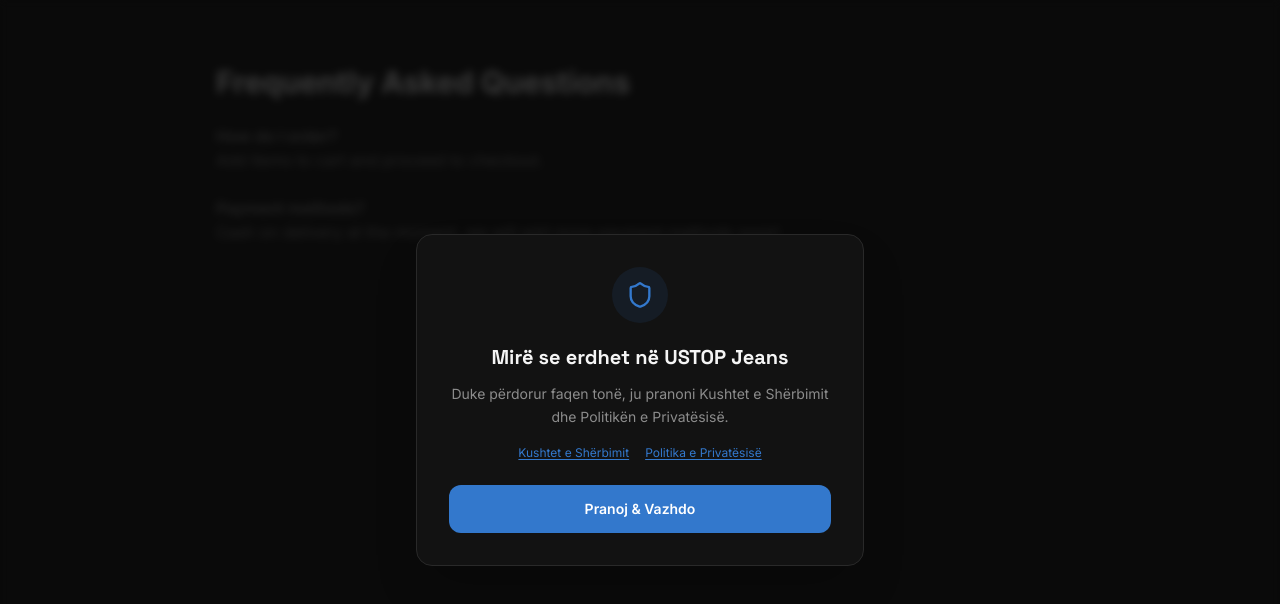
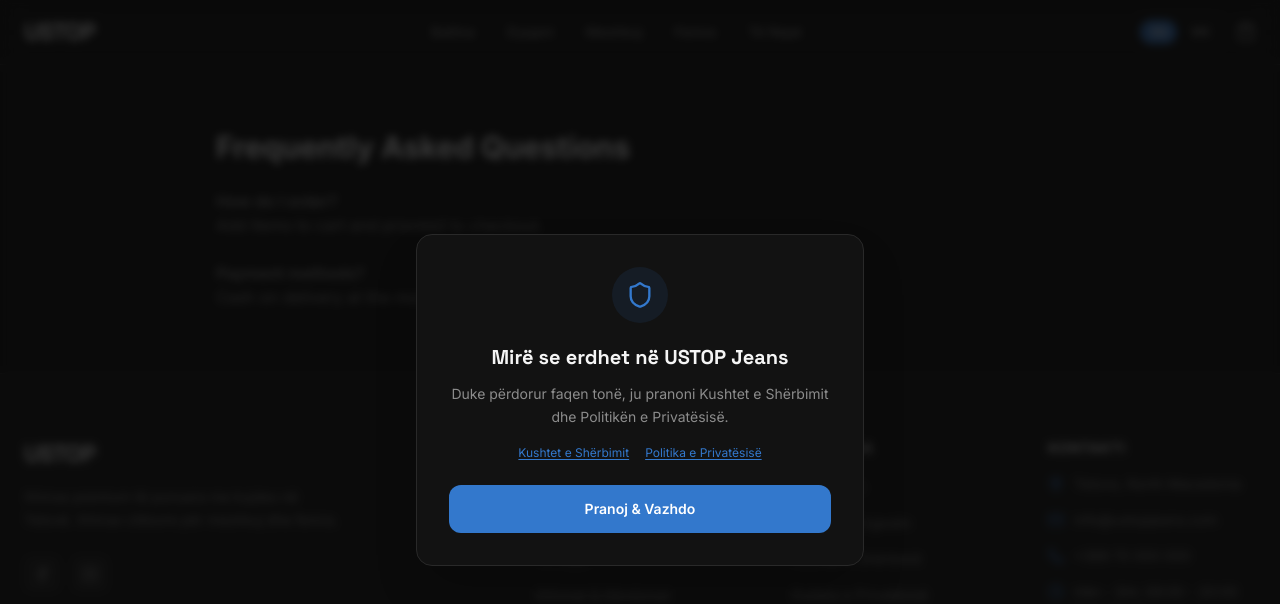
Before and after one commit to mufoasa/zeni2, a Next.js app: page /faq in a window 1280 px wide. Shown: the top 604 px of the page. Built offline with nearby package versions, Linux system fonts and the light colour scheme.

Commit message:
Update page.tsx

```diff
--- a/app/faq/page.tsx
+++ b/app/faq/page.tsx
@@ -1,11 +1,15 @@
 import { SiteHeader } from "@/components/site-header";
 import { SiteFooter } from "@/components/site-footer";
 
-
 export default function FAQPage() {
   return (
+    <>
+      <SiteHeader />
+
       <main className="mx-auto max-w-4xl px-6 py-16">
-      <h1 className="mb-6 text-3xl font-bold">Frequently Asked Questions</h1>
+        <h1 className="mb-6 text-3xl font-bold">
+          Frequently Asked Questions
+        </h1>
 
         <div className="space-y-6 text-muted-foreground">
           <div>
@@ -15,9 +19,15 @@ export default function FAQPage() {
 
           <div>
             <h2 className="font-semibold">Payment methods?</h2>
-          <p>Cash on delivery at the moment, we will add more payment methods soon!</p>
+            <p>
+              Cash on delivery at the moment, we will add more payment methods
+              soon!
+            </p>
           </div>
         </div>
       </main>
+
+      <SiteFooter />
+    </>
   );
 }
```
Lines whose indentation alone changed are shown as unchanged.
